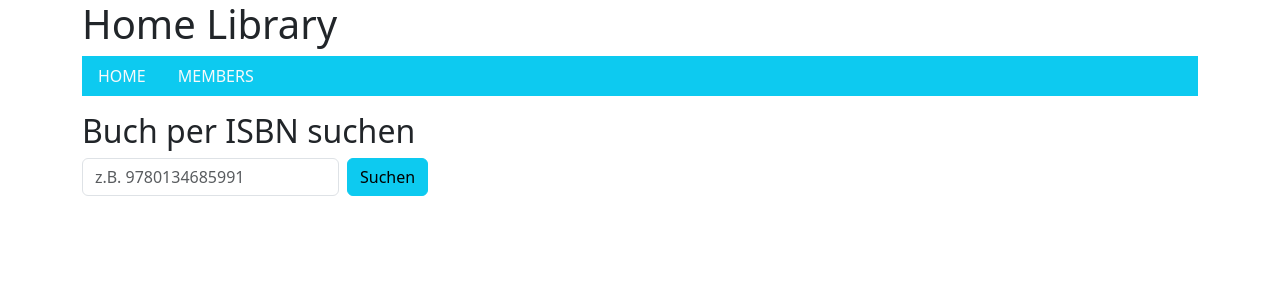
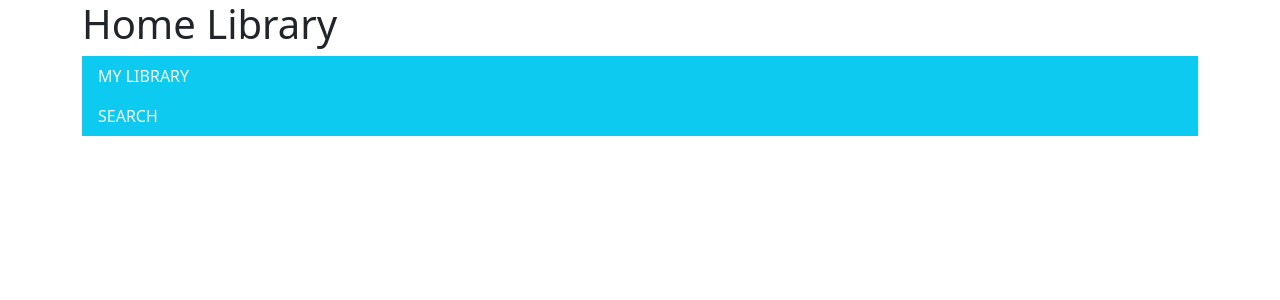
Before and after one commit to Fullstack-DEVil/HomeLibrary, a Django app: page /library/ in a window 1280 px wide. Shown: the top 300 px of the page. Run offline with Django 5.2, Linux system fonts and the light colour scheme; data that the repository does not hold is empty; some libraries are stand-ins or nearby versions.

Commit message:
Add base template, fix search/save bugs, extend Book model

```diff
--- /dev/null
+++ b/library/templates/base.html
@@ -0,0 +1,28 @@
+<!DOCTYPE html>
+<html lang="de">
+<head>
+    <meta charset="UTF-8">
+    <title>
+        {% block title %}Home Library{% endblock %}
+    </title>
+    {% load bootstrap5 %}
+    {% bootstrap_css %}
+    {% bootstrap_javascript %}
+</head>
+<body>
+    <div class="container">
+        <h1>Home Library</h1>
+        <ul class="nav bg-info">
+            <li class="nav-item">
+                <a class="nav-link link-light" href="/library">MY LIBRARY</a>
+                <a class="nav-link link-light" href="/search-book">SEARCH</a>
+            </li>
+        </ul>
+    </div>
+
+    <div class="container">
+        {% block content %}
+        {% endblock %}
+    </div>
+</body>
+</html>
--- a/library/templates/index.html
+++ b/library/templates/index.html
@@ -1,52 +1,23 @@
-<!DOCTYPE html>
-<html lang="en">
-<head>
-    <meta charset="UTF-8">
-    <title>Title</title>
-    {% load bootstrap5 %}
-    {% bootstrap_css %}
-    {% bootstrap_javascript %}
-</head>
-<body>
-    <div class="container">
-        <h1>Home Library</h1>
-        <ul class="nav bg-info">
-            <li class="nav-item">
-              <a class="nav-link link-light" href="/">HOME</a>
-            </li>
-            <li class="nav-item">
-              <a class="nav-link link-light" href="/members">MEMBERS</a>
-            </li>
-        </ul>
-    </div>
-    <div class="container">
-        <ul>
-            {% for book in books %}
-                <li>{{ book.title }}</li>
-            {% endfor %}
-        </ul>
-    </div>
-    <div class="container">
-        <h2>Buch per ISBN suchen</h2>
-        <form method="post" action="{% url 'search_book_by_isbn' %}" class="row g-2">
-            {% csrf_token %}
-            <div class="col-auto">
-                <input
-                    type="text"
-                    name="isbn"
-                    class="form-control"
-                    placeholder="z.B. 9780134685991"
-                    required
-                >
+{% extends 'base.html' %}
+
+{% block title %}Home - Home Library{% endblock %}
+
+{% block content %}
+    {% for book in books %}
+        <div class="card mb-3" style="max-width: 540px;">
+            <div class="row g-0">
+                <div class="col-md-4">
+                    <img src="{{ book.cover_url }}" class="img-fluid rounded-start" alt="{{ book.title }}">
+                </div>
+                <div class="col-md-8">
+                    <div class="card-body">
+                        <h5 class="card-title">{{ book.title }}</h5>
+                        <p class="card-text">{{ book.publish_date }}</p>
+                        <p class="card-text"><small class="text-muted">Last updated 3 mins ago</small></p>
+                        <p class="card-text"><small class="text-muted">{{ book.isbn }}</small></p>
+                    </div>
+                </div>
             </div>
-            <div class="col-auto">
-                <button type="submit" class="btn btn-info">Suchen</button>
-            </div>
-        </form>
-
-        {% if data %}
-            <pre class="mt-3">{{ data }}</pre>
-        {% endif %}
-    </div>
-</body>
-</html>
+        </div>
+    {%endfor%}
+{% endblock %}
--- a/library/urls.py
+++ b/library/urls.py
@@ -4,4 +4,5 @@ from . import views
 urlpatterns = [
     path('library/', views.library, name='library'),
     path("search-book/", views.search_book_by_isbn, name="search_book_by_isbn"),
+    path("save-book/", views.save_book, name="save_book"),
 ]
--- a/library/views.py
+++ b/library/views.py
@@ -1,4 +1,4 @@
-from django.shortcuts import render
+from django.shortcuts import render, redirect
 from django.http import HttpResponse
 from .models import Book
 from integrations.open_library_api import OpenLibraryApi
@@ -12,14 +12,32 @@ def library(request):
     return render(request, 'index.html', context)
 
 def search_book_by_isbn(request):
-    data = None
+    context = {}
 
     if request.method == "POST":
         isbn = request.POST.get("isbn")
         api = OpenLibraryApi()
         data = api.search_by_isbn(isbn)
 
-    context = {
-        'data': data,
-    }
-    return render(request, 'index.html', context)
+        if data is not None:
+            cover_id = data["covers"][0]
+            cover_url = f"https://covers.openlibrary.org/b/id/{cover_id}-L.jpg"
+
+            context = {
+                'data': data,
+                'title': data['title'],
+                'publish_date': data['publish_date'],
+                'isbn': data['isbn_13'][0],
+                'cover': cover_url,
+            }
+    return render(request, 'search_book.html', context)
+
+def save_book(request):
+    if request.method == "POST":
+        Book.objects.create(
+            title=request.POST.get("title"),
+            publish_date=request.POST.get("publish_date"),
+            isbn=request.POST.get("isbn"),
+            cover_url=request.POST.get("cover_url"),
+        )
+    return redirect('library')
```
Also changed, not shown: library/models.py (+4 -3 lines), library/templates/search_book.html (added, +49 -0 lines), library/migrations/0002_book_cover_url_book_description_book_sub_title.py (added), library/migrations/0003_remove_book_author_remove_book_description_and_more.py (added), library/migrations/0004_book_description_alter_book_publish_date.py (added).
